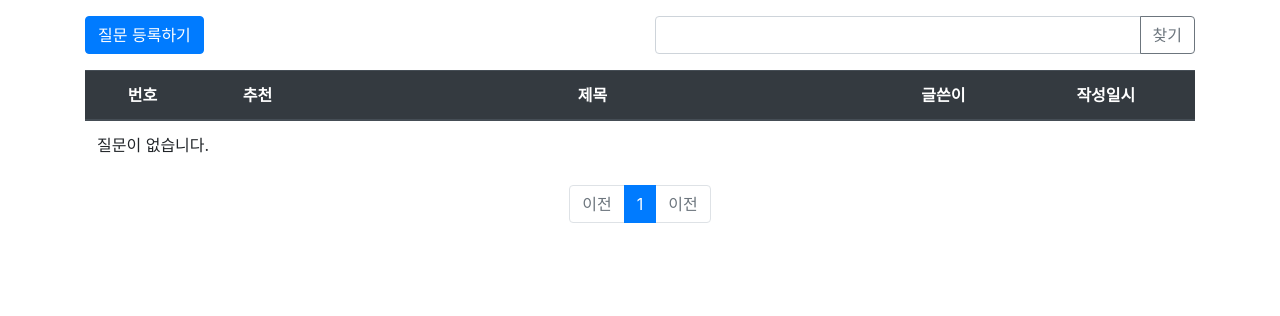
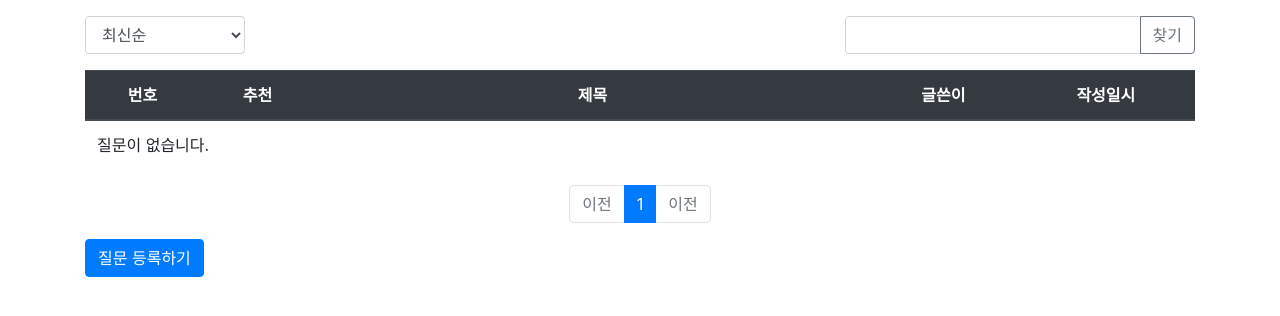
Before and after one commit to zimmyrabbit/Python-Django, a Django app: page / in a window 1280 px wide. Shown: the part 57-373 px from the top of the page. Run offline with Django 4.2, Linux system fonts and the light colour scheme; data that the repository does not hold is empty.

Commit message:
정렬기능 추가

```diff
--- a/projects/mysite/pybo/views/base_views.py
+++ b/projects/mysite/pybo/views/base_views.py
@@ -1,6 +1,6 @@
 from django.core.paginator import Paginator
 from django.shortcuts import render, get_object_or_404
-from django.db.models import Q
+from django.db.models import Q, Count
 from ..models import Question
 
 def index(request):
@@ -9,8 +9,16 @@ def index(request):
     '''
     page = request.GET.get('page','1')
     kw = request.GET.get('kw','')
+    so = request.GET.get('so','recent')
 
-    question_list = Question.objects.order_by('-create_date') # - 를 붙임으로 써 역순 정렬
+    if so == 'recommend' :
+        question_list = Question.objects.annotate(num_voter=Count('voter')).order_by('-num_voter','-create_date')
+    elif so == 'popular' :
+        question_list = Question.objects.annotate(num_answer=Count('answer')).order_by('-num_answer','-create_date')
+    elif so == 'recent' :
+        question_list = Question.objects.order_by('-create_date')
+
+    #question_list = Question.objects.order_by('-create_date') # - 를 붙임으로 써 역순 정렬
 
     if kw :
         question_list = question_list.filter(
@@ -24,7 +32,7 @@ def index(request):
     paginator = Paginator(question_list, 10)
     page_obj = paginator.get_page(page)
 
-    context = {'question_list': page_obj, 'page':page, 'kw':kw}
+    context = {'question_list': page_obj, 'page':page, 'kw':kw, 'so':so}
 
     return render(request, 'pybo/question_list.html',context)
 
--- a/projects/mysite/templates/pybo/question_list.html
+++ b/projects/mysite/templates/pybo/question_list.html
@@ -2,16 +2,18 @@
 {% load pybo_filter %}
 {% block content %}
 <div class="container my-3">
-    <div class="row my-3">
-        <div class="col-6">
-            <a href="{% url 'pybo:question_create' %}" class="btn btn-primary">질문 등록하기</a>
+    <div class="row justify-content-between my-3">
+        <div class="col-2">
+            <select class="form-control so">
+                <option value="recent" {% if so == 'recent' %}selected{%endif%}>최신순</option>
+                <option value="recommend" {% if so == 'recommend' %}selected{%endif%}>추천순</option>
+                <option value="popular" {% if so == 'popular' %}selected{%endif%}>인기순</option>
+            </select>
         </div>
-        <div class="col-6">
-            <div class="input-group">
-                <input type="text" id="search_kw" class="form-control" value="{{ kw|default_if_none:'' }}">
-                <div class="input-group-append">
-                    <button class="btn btn-outline-secondary" type="button" id="btn_search">찾기</button>
-                </div>
+        <div class="col-4 input-group">
+            <input type="text" id="search_kw" class="form-control kw" value="{{ kw|default_if_none:'' }}">
+            <div class="input-group-append">
+                <button class="btn btn-outline-secondary" type="button" id="btn_search">찾기</button>
             </div>
         </div>
     </div>
@@ -93,14 +95,17 @@
         </li>
         {% endif %}
     </ul>
+    <a href="{% url 'pybo:question_create' %}" class="btn btn-primary">질문 등록하기</a>
 </div>
 <form id="searchForm" method="get" action="{% url 'index' %}">
     <input type="hidden" id="kw" name="kw" value="{{kw|default_if_none:''}}">
     <input type="hidden" id="page" name="page" value="{{page}}">
+    <input type="hidden" id="so" name="so" value="{{so}}">
 </form>
 {% endblock %}
 {% block script %}
 <script type="text/javascript">
+/**
 const page_elements = document.getElementsByClassName("page-link");
 Array.from(page_elements).forEach(function(element){
     element.addEventListener('click', function() {
@@ -115,6 +120,24 @@ btn_search.addEventListener('click', function() {
     document.getElementById('page').value = 1;
     document.getElementById('searchForm').submit();
 })
+**/
+$(document).ready(function() {
+    $(".page-link").on('click', function() {
+        $("#page").val($(this).data("page"));
+        $("#searchForm").submit();
+    })
 
+    $("#btn_search").on('click', function() {
+        $("#page").val(1);
+        $("#kw").val($(".kw").val());
+        $("#searchForm").submit();
+    })
+
+    $(".so").on('change', function() {
+        $("#so").val($(this).val());
+        $("#page").val(1);
+        $("#searchForm").submit();
+    })
+})
 </script>
 {% endblock %}
```
